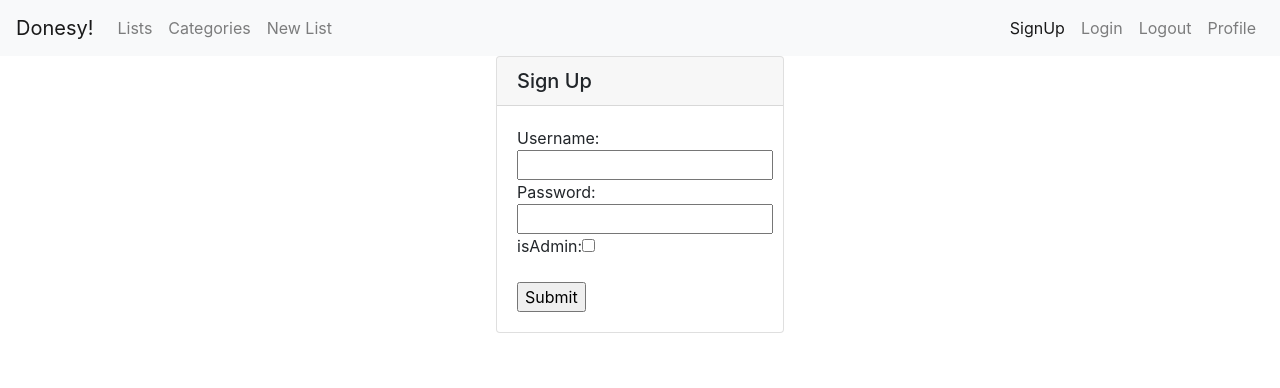
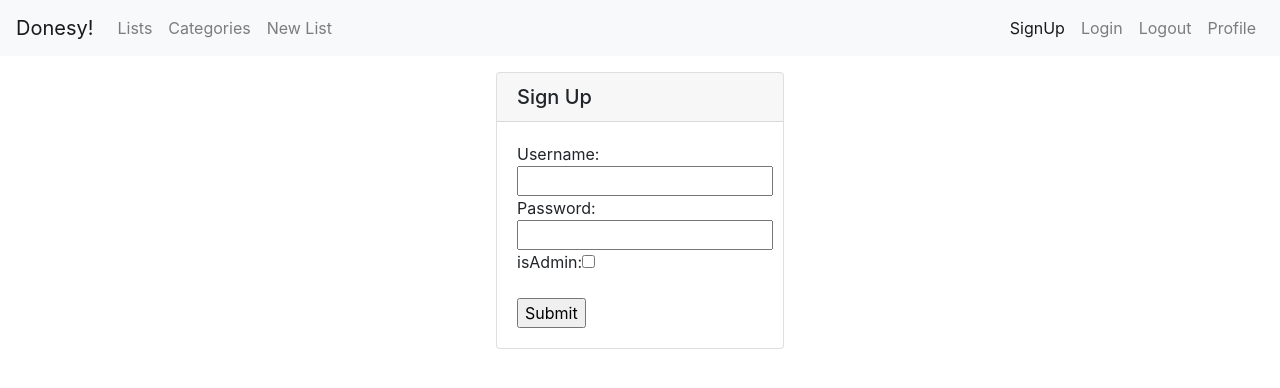
Before and after one commit to cjbeattie/ToDoList, a React (Create React App) app in the folder client/: page /signup in a window 1280 px wide. Shown: the top 388 px of the page. Built offline with nearby package versions, Linux system fonts and the light colour scheme.

Commit message:
Adding spacing above signup card

```diff
--- a/client/src/components/users/SignUp.js
+++ b/client/src/components/users/SignUp.js
@@ -51,7 +51,7 @@ const SignUp = (e) => {
 
   return (
     <div style={{ display: 'flex', justifyContent: 'center', alignItems: 'center' }}>
-      <Card style={{ width: '18rem' }} className="text-left">
+      <Card style={{ width: '18rem' }} className="text-left mt-3">
         <Card.Header as="h5">Sign Up</Card.Header>
         {/* <h1> SignUp Form</h1> */}
         <Card.Body variant="flush" classname="mb-3">
```
